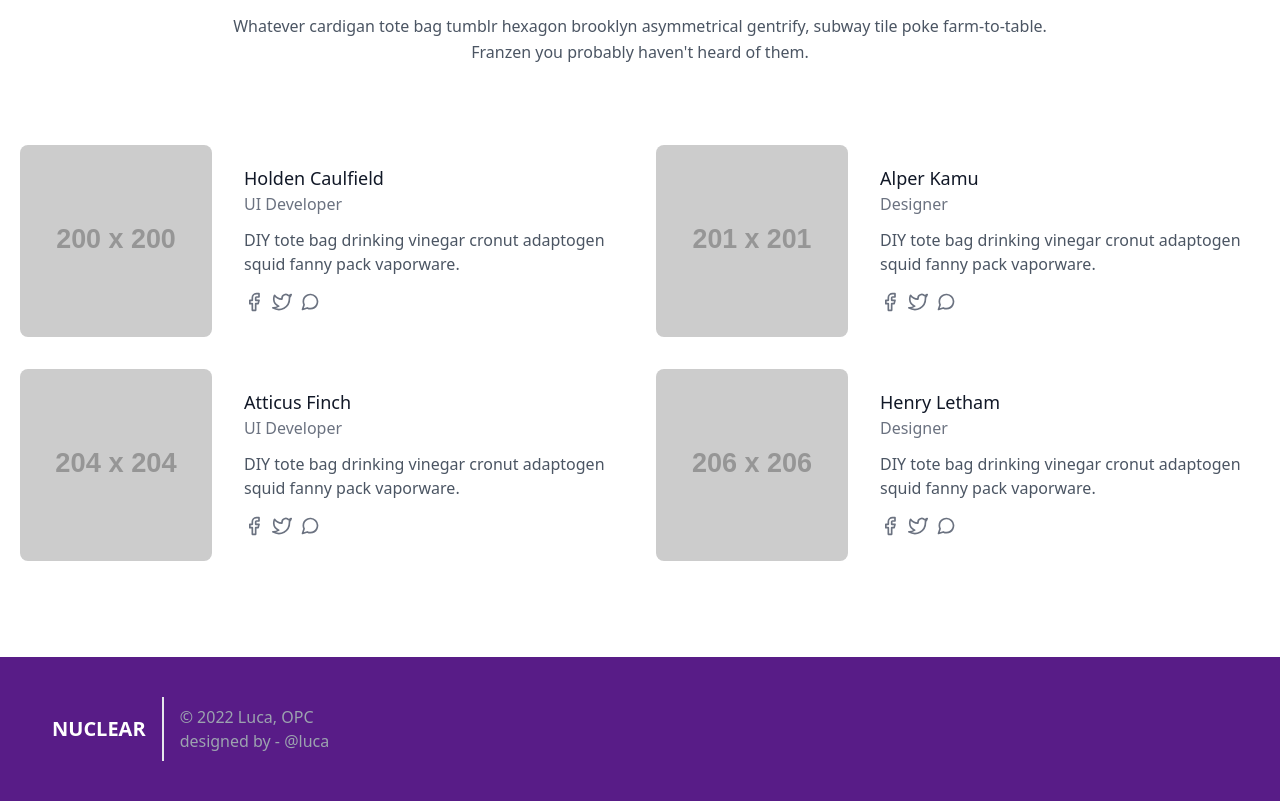
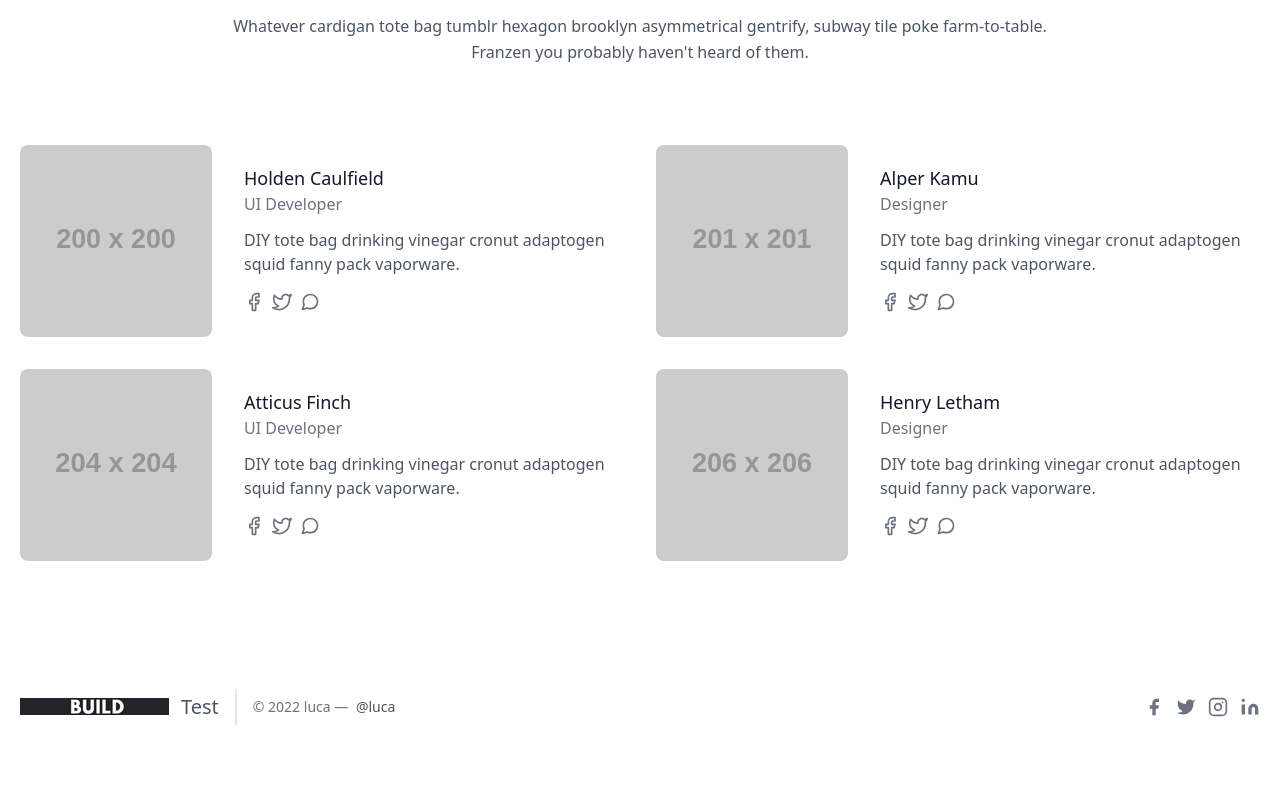
Before and after one commit to probably-LUCA/test, a plain HTML site: page index.html in a window 1280 px wide. Shown: the part 2979-3780 px from the top of the page. After the commit the page ends 3736 px from the top, so only its background shows below. Drawn offline with nearby package versions, Linux system fonts and the light colour scheme; placeholder pictures from the web are drawn by us.

Commit message:
Update index.html

```diff
--- a/index.html
+++ b/index.html
@@ -258,19 +258,42 @@
     </div>
   </div>
 </section>
-<!-- Footer  -->
-<footer class="text-gray-400 bg-purple-900 body-font">
-  <div class="container px-10 py-10 mx-auto flex items-center sm:flex-row flex-col ">
-
-  <a href="home.html" class="flex title-font font-medium items-center md:justify-start justify-center text-white">
-    <span class="ml-3 text-xl font-extrabold">NUCLEAR</span>
-  </a>
-  <!-- Designer credit -->
-  <p class="text-base text-gray-400 sm:ml-4 sm:pl-4 sm:border-l-2 flex-wrap :border-gray-800 sm:py-2 sm:mt-0 mt-4">© 2022 Luca, OPC  </a>
-    <br> designed by -
-    @luca</a>
-  </p>
+<footer class="text-gray-600 body-font">
+  <div class="container px-5 py-8 mx-auto flex items-center sm:flex-row flex-col">
+    <a class="flex title-font font-medium items-center md:justify-start justify-center text-gray-900">
+      <a class="logo" href="/"><img src="images/logo (2).png" alt="logo"></a>
+        <path d="M12 2L2 7l10 5 10-5-10-5zM2 17l10 5 10-5M2 12l10 5 10-5"></path>
+      </svg>
+      <span class="ml-3 text-xl">Test</span>
+    </a>
+    <p class="text-sm text-gray-500 sm:ml-4 sm:pl-4 sm:border-l-2 sm:border-gray-200 sm:py-2 sm:mt-0 mt-4">© 2022 luca —
+      <a href="https://twitter.com/knyttneve" class="text-gray-600 ml-1" rel="noopener noreferrer" target="_blank">@luca</a>
+    </p>
+    <span class="inline-flex sm:ml-auto sm:mt-0 mt-4 justify-center sm:justify-start">
+      <a class="text-gray-500">
+        <svg fill="currentColor" stroke-linecap="round" stroke-linejoin="round" stroke-width="2" class="w-5 h-5" viewBox="0 0 24 24">
+          <path d="M18 2h-3a5 5 0 00-5 5v3H7v4h3v8h4v-8h3l1-4h-4V7a1 1 0 011-1h3z"></path>
+        </svg>
+      </a>
+      <a class="ml-3 text-gray-500">
+        <svg fill="currentColor" stroke-linecap="round" stroke-linejoin="round" stroke-width="2" class="w-5 h-5" viewBox="0 0 24 24">
+          <path d="M23 3a10.9 10.9 0 01-3.14 1.53 4.48 4.48 0 00-7.86 3v1A10.66 10.66 0 013 4s-4 9 5 13a11.64 11.64 0 01-7 2c9 5 20 0 20-11.5a4.5 4.5 0 00-.08-.83A7.72 7.72 0 0023 3z"></path>
+        </svg>
+      </a>
+      <a class="ml-3 text-gray-500">
+        <svg fill="none" stroke="currentColor" stroke-linecap="round" stroke-linejoin="round" stroke-width="2" class="w-5 h-5" viewBox="0 0 24 24">
+          <rect width="20" height="20" x="2" y="2" rx="5" ry="5"></rect>
+          <path d="M16 11.37A4 4 0 1112.63 8 4 4 0 0116 11.37zm1.5-4.87h.01"></path>
+        </svg>
+      </a>
+      <a class="ml-3 text-gray-500">
+        <svg fill="currentColor" stroke="currentColor" stroke-linecap="round" stroke-linejoin="round" stroke-width="0" class="w-5 h-5" viewBox="0 0 24 24">
+          <path stroke="none" d="M16 8a6 6 0 016 6v7h-4v-7a2 2 0 00-2-2 2 2 0 00-2 2v7h-4v-7a6 6 0 016-6zM2 9h4v12H2z"></path>
+          <circle cx="4" cy="4" r="2" stroke="none"></circle>
+        </svg>
+      </a>
+    </span>
   </div>
-  </footer>
+</footer>
 </body>
 </html>
```
